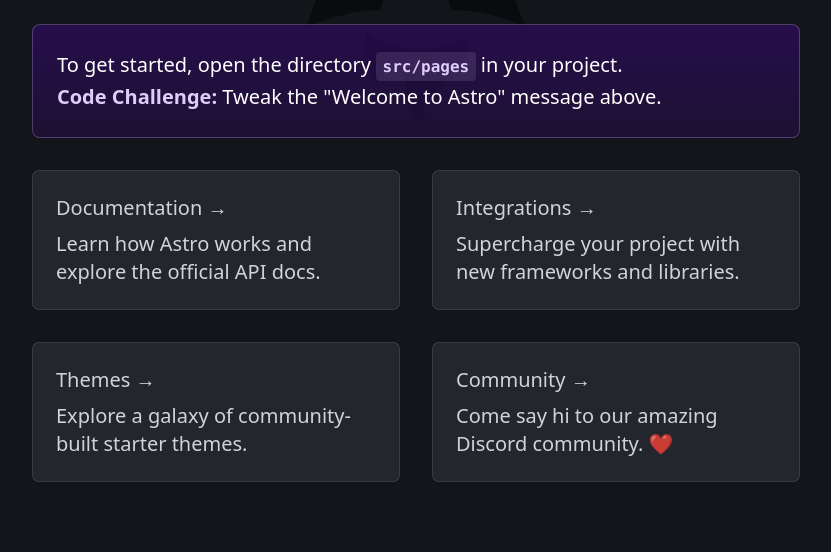
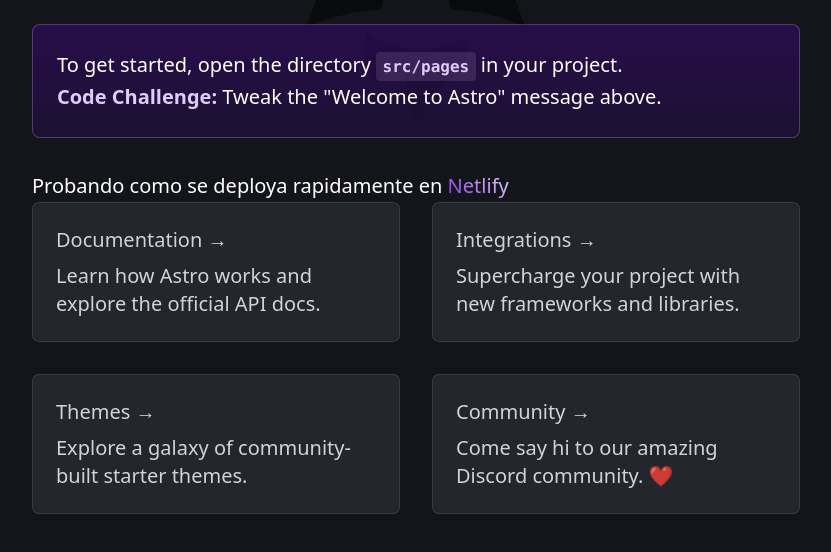
Before and after one commit to paradisomartin/spark-front, an Astro site: page / in a window 1280 px wide. Shown: the part 120-672 px from the top of the page, without its empty margins (224-1055 px from the left). Built offline with nearby package versions, Linux system fonts and the light colour scheme; Astro itself is replaced by a stand-in of ours.

Commit message:
deploy test

```diff
--- a/src/pages/index.astro
+++ b/src/pages/index.astro
@@ -38,6 +38,7 @@ import Card from '../components/Card.astro';
 			To get started, open the directory <code>src/pages</code> in your project.<br />
 			<strong>Code Challenge:</strong> Tweak the "Welcome to Astro" message above.
 		</p>
+		<p>Probando como se deploya rapidamente en <span class="text-gradient">Netlify</span> </p>
 		<ul role="list" class="link-card-grid">
 			<Card
 				href="https://docs.astro.build/"
```
